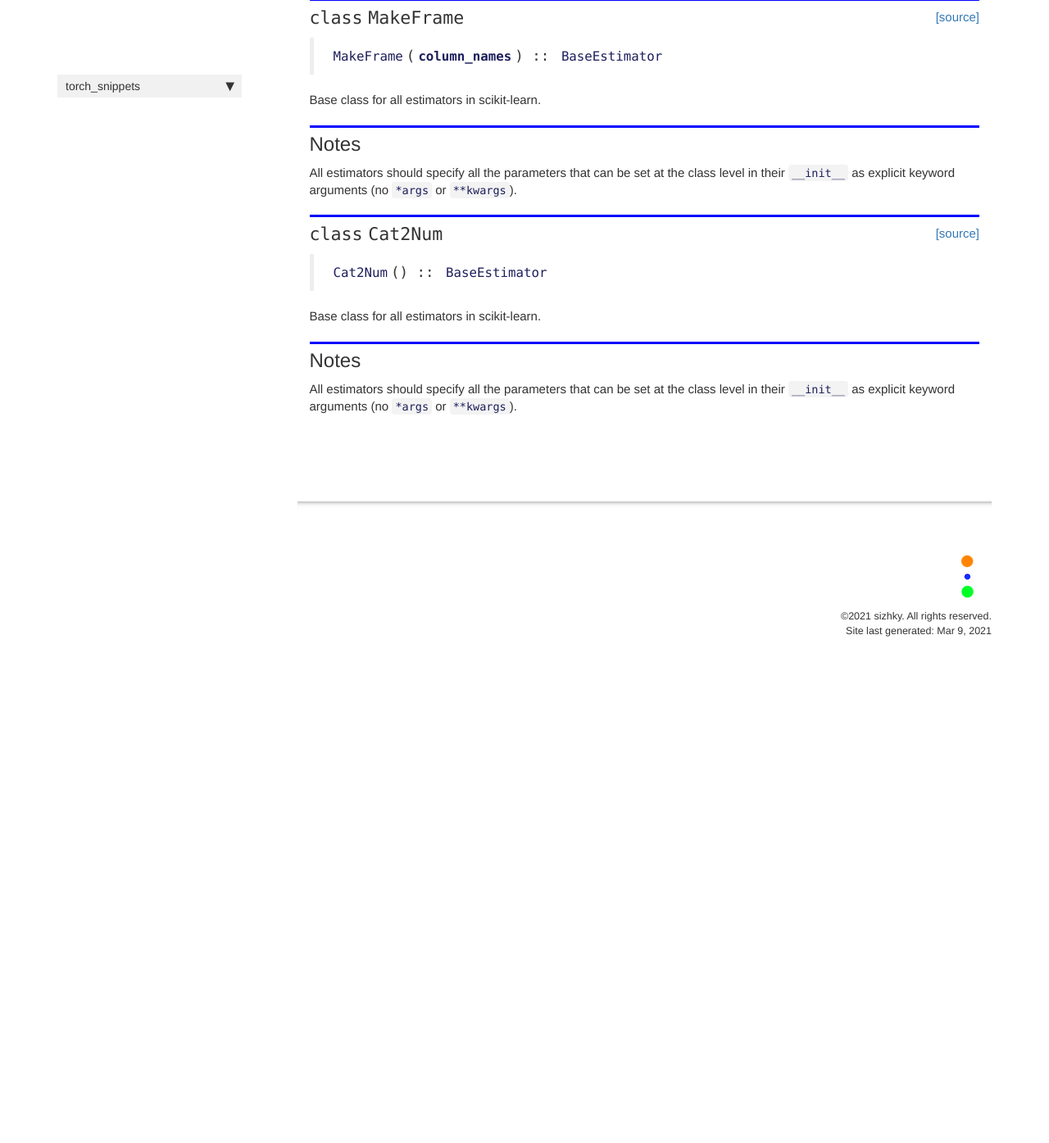
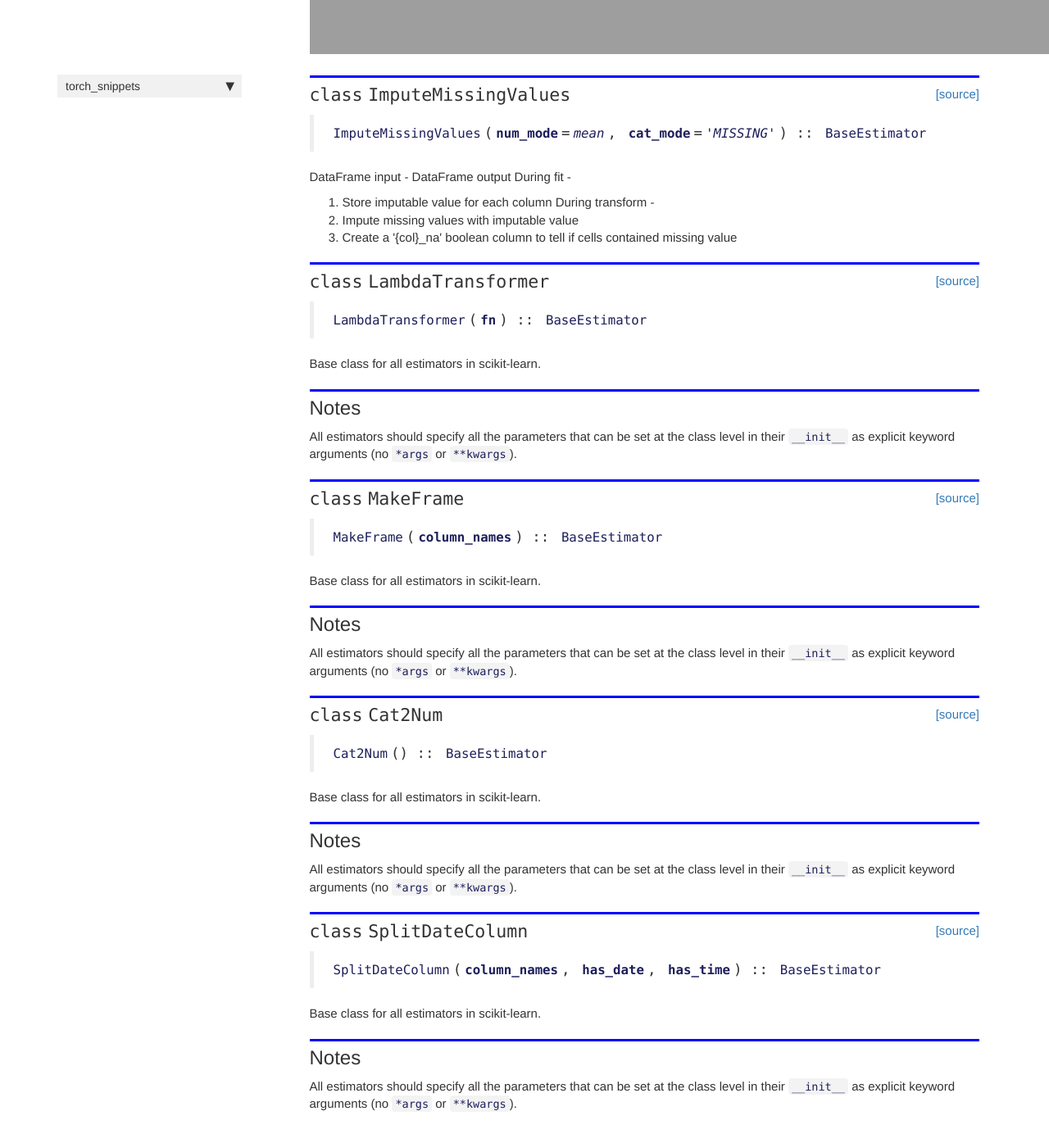
Before and after one commit to sizhky/torch_snippets, a Jekyll site: the page built from docs/sklegos.html, in a window 1280 px wide and 1400 px high, scrolled down 2640 px. Shown: the top 1395 px of the window at 82% size. Built offline with Jekyll 4.4.1, drawn with Linux system fonts in a browser that asks for light colours; nearby versions of some CDN libraries; comment, search, counter and statistics services are not loaded; before the commit the page ends 3469 px from its top, so only the background shows below that; some of the changed text lies outside the part shown; grey boxes are pictures that could not be loaded.

```diff
--- a/docs/_data/sidebars/home_sidebar.yml
+++ b/docs/_data/sidebars/home_sidebar.yml
@@ -19,7 +19,7 @@ entries:
       title: Show
       url: show.html
     - output: web,pdf
-      title: Title
+      title: sklearn Transforms
       url: sklegos.html
     output: web
     title: torch_snippets
--- a/docs/sidebar.json
+++ b/docs/sidebar.json
@@ -4,6 +4,6 @@
     "Charts": "charts.html",
     "Report": "report.html",
     "Show": "show.html",
-    "Title": "sklegos.html"
+    "sklearn Transforms": "sklegos.html"
   }
 }
--- a/docs/sklegos.html
+++ b/docs/sklegos.html
@@ -1,13 +1,13 @@
 ---
 
-title: Title
+title: sklearn Transforms
 
 
 keywords: fastai
 sidebar: home_sidebar
 
-
-
+summary: "for common tasks"
+description: "for common tasks"
 nb_path: "nbs/sklegos.ipynb"
 ---
 <!--
@@ -25,6 +25,30 @@ nb_path: "nbs/sklegos.ipynb"
     {% raw %}
 
 <div class="cell border-box-sizing code_cell rendered">
+
+</div>
+    {% endraw %}
+
+    {% raw %}
+
+<div class="cell border-box-sizing code_cell rendered">
+
+<div class="output_wrapper">
+<div class="output">
+
+<div class="output_area">
+
+
+<div class="output_markdown rendered_html output_subarea ">
+<h4 id="train_test_split" class="doc_header"><code>train_test_split</code><a href="https://github.com/sizhky/torch_snippets/tree/master/torch_snippets/sklegos.py#L16" class="source_link" style="float:right">[source]</a></h4><blockquote><p><code>train_test_split</code>(<strong>*<code>args</code></strong>, <strong>**<code>kwargs</code></strong>)</p>
+</blockquote>
+
+</div>
+
+</div>
+
+</div>
+</div>
 
 </div>
     {% endraw %}
@@ -54,7 +78,58 @@ nb_path: "nbs/sklegos.ipynb"
 
 
 <div class="output_markdown rendered_html output_subarea ">
-<h2 id="MakeFrame" class="doc_header"><code>class</code> <code>MakeFrame</code><a href="https://github.com/sizhky/torch_snippets/tree/master/torch_snippets/sklegos.py#L21" class="source_link" style="float:right">[source]</a></h2><blockquote><p><code>MakeFrame</code>(<strong><code>column_names</code></strong>) :: <code>BaseEstimator</code></p>
+<h4 id="None" class="doc_header"><code>None</code><a href="" class="source_link" style="float:right">[source]</a></h4>
+</div>
+
+</div>
+
+</div>
+</div>
+
+</div>
+    {% endraw %}
+
+    {% raw %}
+
+<div class="cell border-box-sizing code_cell rendered">
+
+<div class="output_wrapper">
+<div class="output">
+
+<div class="output_area">
+
+
+<div class="output_markdown rendered_html output_subarea ">
+<h4 id="None" class="doc_header"><code>None</code><a href="" class="source_link" style="float:right">[source]</a></h4>
+</div>
+
+</div>
+
+</div>
+</div>
+
+</div>
+    {% endraw %}
+
+    {% raw %}
+
+<div class="cell border-box-sizing code_cell rendered">
+
+</div>
+    {% endraw %}
+
+    {% raw %}
+
+<div class="cell border-box-sizing code_cell rendered">
+
+<div class="output_wrapper">
+<div class="output">
+
+<div class="output_area">
+
+
+<div class="output_markdown rendered_html output_subarea ">
+<h2 id="MakeFrame" class="doc_header"><code>class</code> <code>MakeFrame</code><a href="https://github.com/sizhky/torch_snippets/tree/master/torch_snippets/sklegos.py#L44" class="source_link" style="float:right">[source]</a></h2><blockquote><p><code>MakeFrame</code>(<strong><code>column_names</code></strong>) :: <code>BaseEstimator</code></p>
 </blockquote>
 <p>Base class for all estimators in scikit-learn.</p>
 <h2 id="Notes">Notes<a class="anchor-link" href="#Notes"> </a></h2><p>All estimators should specify all the parameters that can be set
@@ -135,16 +210,15 @@ arguments (no <code>*args</code> or <code>**kwargs</code>).</p>
 
 
 <div class="output_markdown rendered_html output_subarea ">
-<h2 id="ImputeMissingValues" class="doc_header"><code>class</code> <code>ImputeMissingValues</code><a href="https://github.com/sizhky/torch_snippets/tree/master/torch_snippets/sklegos.py#L36" class="source_link" style="float:right">[source]</a></h2><blockquote><p><code>ImputeMissingValues</code>(<strong><code>num_mode</code></strong>=<em><code>mean</code></em>, <strong><code>cat_mode</code></strong>=<em><code>'MISSING'</code></em>) :: <code>BaseEstimator</code></p>
+<h2 id="ImputeMissingValues" class="doc_header"><code>class</code> <code>ImputeMissingValues</code><a href="https://github.com/sizhky/torch_snippets/tree/master/torch_snippets/sklegos.py#L59" class="source_link" style="float:right">[source]</a></h2><blockquote><p><code>ImputeMissingValues</code>(<strong><code>num_mode</code></strong>=<em><code>mean</code></em>, <strong><code>cat_mode</code></strong>=<em><code>'MISSING'</code></em>) :: <code>BaseEstimator</code></p>
 </blockquote>
 <p>DataFrame input - DataFrame output
 During fit -</p>
 <ol>
-<li>Automatically identify columns with missing values</li>
 <li>Store imputable value for each column
 During transform -</li>
-<li>Impute missing values</li>
-<li>Create a '{col}_na' boolean column to tell if it contained missing value</li>
+<li>Impute missing values with imputable value</li>
+<li>Create a '{col}_na' boolean column to tell if cells contained missing value</li>
 </ol>
 
 </div>
@@ -175,7 +249,7 @@ During transform -</li>
 
 
 <div class="output_markdown rendered_html output_subarea ">
-<h2 id="MakeFrame" class="doc_header"><code>class</code> <code>MakeFrame</code><a href="https://github.com/sizhky/torch_snippets/tree/master/torch_snippets/sklegos.py#L21" class="source_link" style="float:right">[source]</a></h2><blockquote><p><code>MakeFrame</code>(<strong><code>column_names</code></strong>) :: <code>BaseEstimator</code></p>
+<h2 id="LambdaTransformer" class="doc_header"><code>class</code> <code>LambdaTransformer</code><a href="https://github.com/sizhky/torch_snippets/tree/master/torch_snippets/sklegos.py#L102" class="source_link" style="float:right">[source]</a></h2><blockquote><p><code>LambdaTransformer</code>(<strong><code>fn</code></strong>) :: <code>BaseEstimator</code></p>
 </blockquote>
 <p>Base class for all estimators in scikit-learn.</p>
 <h2 id="Notes">Notes<a class="anchor-link" href="#Notes"> </a></h2><p>All estimators should specify all the parameters that can be set
@@ -210,7 +284,77 @@ arguments (no <code>*args</code> or <code>**kwargs</code>).</p>
 
 
 <div class="output_markdown rendered_html output_subarea ">
-<h2 id="Cat2Num" class="doc_header"><code>class</code> <code>Cat2Num</code><a href="https://github.com/sizhky/torch_snippets/tree/master/torch_snippets/sklegos.py#L100" class="source_link" style="float:right">[source]</a></h2><blockquote><p><code>Cat2Num</code>() :: <code>BaseEstimator</code></p>
+<h2 id="MakeFrame" class="doc_header"><code>class</code> <code>MakeFrame</code><a href="https://github.com/sizhky/torch_snippets/tree/master/torch_snippets/sklegos.py#L44" class="source_link" style="float:right">[source]</a></h2><blockquote><p><code>MakeFrame</code>(<strong><code>column_names</code></strong>) :: <code>BaseEstimator</code></p>
+</blockquote>
+<p>Base class for all estimators in scikit-learn.</p>
+<h2 id="Notes">Notes<a class="anchor-link" href="#Notes"> </a></h2><p>All estimators should specify all the parameters that can be set
+at the class level in their <code>__init__</code> as explicit keyword
+arguments (no <code>*args</code> or <code>**kwargs</code>).</p>
+
+</div>
+
+</div>
+
+</div>
+</div>
+
+</div>
+    {% endraw %}
+
+    {% raw %}
+
+<div class="cell border-box-sizing code_cell rendered">
+
+</div>
+    {% endraw %}
+
+    {% raw %}
+
+<div class="cell border-box-sizing code_cell rendered">
+
+<div class="output_wrapper">
+<div class="output">
+
+<div class="output_area">
+
+
+<div class="output_markdown rendered_html output_subarea ">
+<h2 id="Cat2Num" class="doc_header"><code>class</code> <code>Cat2Num</code><a href="https://github.com/sizhky/torch_snippets/tree/master/torch_snippets/sklegos.py#L140" class="source_link" style="float:right">[source]</a></h2><blockquote><p><code>Cat2Num</code>() :: <code>BaseEstimator</code></p>
+</blockquote>
+<p>Base class for all estimators in scikit-learn.</p>
+<h2 id="Notes">Notes<a class="anchor-link" href="#Notes"> </a></h2><p>All estimators should specify all the parameters that can be set
+at the class level in their <code>__init__</code> as explicit keyword
+arguments (no <code>*args</code> or <code>**kwargs</code>).</p>
+
+</div>
+
+</div>
+
+</div>
+</div>
+
+</div>
+    {% endraw %}
+
+    {% raw %}
+
+<div class="cell border-box-sizing code_cell rendered">
+
+</div>
+    {% endraw %}
+
+    {% raw %}
+
+<div class="cell border-box-sizing code_cell rendered">
+
+<div class="output_wrapper">
+<div class="output">
+
+<div class="output_area">
+
+
+<div class="output_markdown rendered_html output_subarea ">
+<h2 id="SplitDateColumn" class="doc_header"><code>class</code> <code>SplitDateColumn</code><a href="https://github.com/sizhky/torch_snippets/tree/master/torch_snippets/sklegos.py#L161" class="source_link" style="float:right">[source]</a></h2><blockquote><p><code>SplitDateColumn</code>(<strong><code>column_names</code></strong>, <strong><code>has_date</code></strong>, <strong><code>has_time</code></strong>) :: <code>BaseEstimator</code></p>
 </blockquote>
 <p>Base class for all estimators in scikit-learn.</p>
 <h2 id="Notes">Notes<a class="anchor-link" href="#Notes"> </a></h2><p>All estimators should specify all the parameters that can be set
--- a/torch_snippets.egg-info/requires.txt
+++ b/torch_snippets.egg-info/requires.txt
@@ -8,3 +8,7 @@ loguru
 numpy
 pandas
 tqdm
+scikit-learn
+scikit-lego
+memo
+rich
--- a/torch_snippets/__init__.py
+++ b/torch_snippets/__init__.py
@@ -1,4 +1,4 @@
-__version__ = "0.317"
+__version__ = "0.408"
 from .loader import *
 from .fastcores import *
 from .charts import *
--- a/torch_snippets/loader.py
+++ b/torch_snippets/loader.py
@@ -15,9 +15,10 @@ __all__ = [
     'zip_files','unzip_file',
     'BB','bbfy','xywh2xyXY','df2bbs',
     'Info','Warn','Debug','Excep',
-    'display'
+    'display', 'print'
 ]
 
+from rich import print
 import glob, numpy as np, pandas as pd, tqdm, os, sys, re
 from IPython.display import display
 import PIL
```
Also changed, not shown: docs/charts.html (+19 -19 lines), torch_snippets/_nbdev.py (+7 -1 lines), torch_snippets/charts.py (+5 -4 lines), torch_snippets/requirements.txt (deleted, +0 -9 lines), torch_snippets/sklegos.py (+86 -15 lines), 5 other files.
